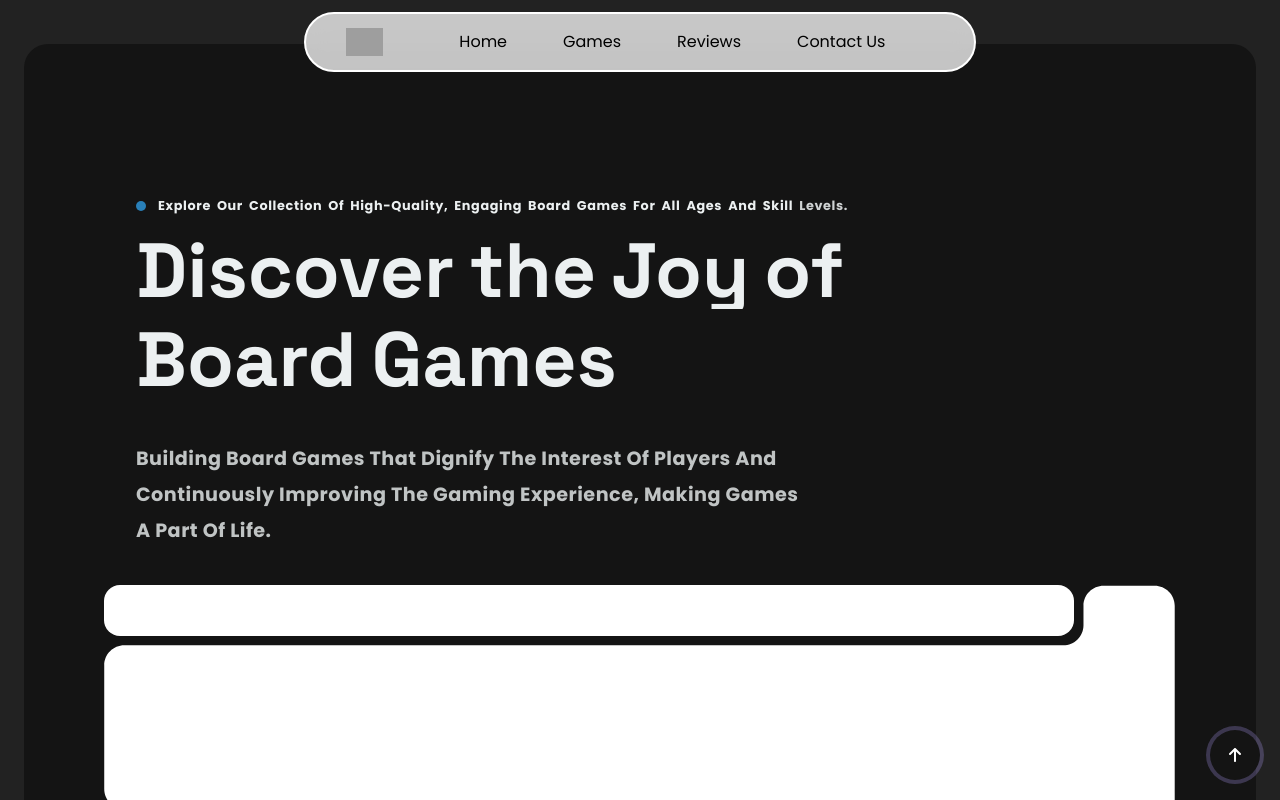
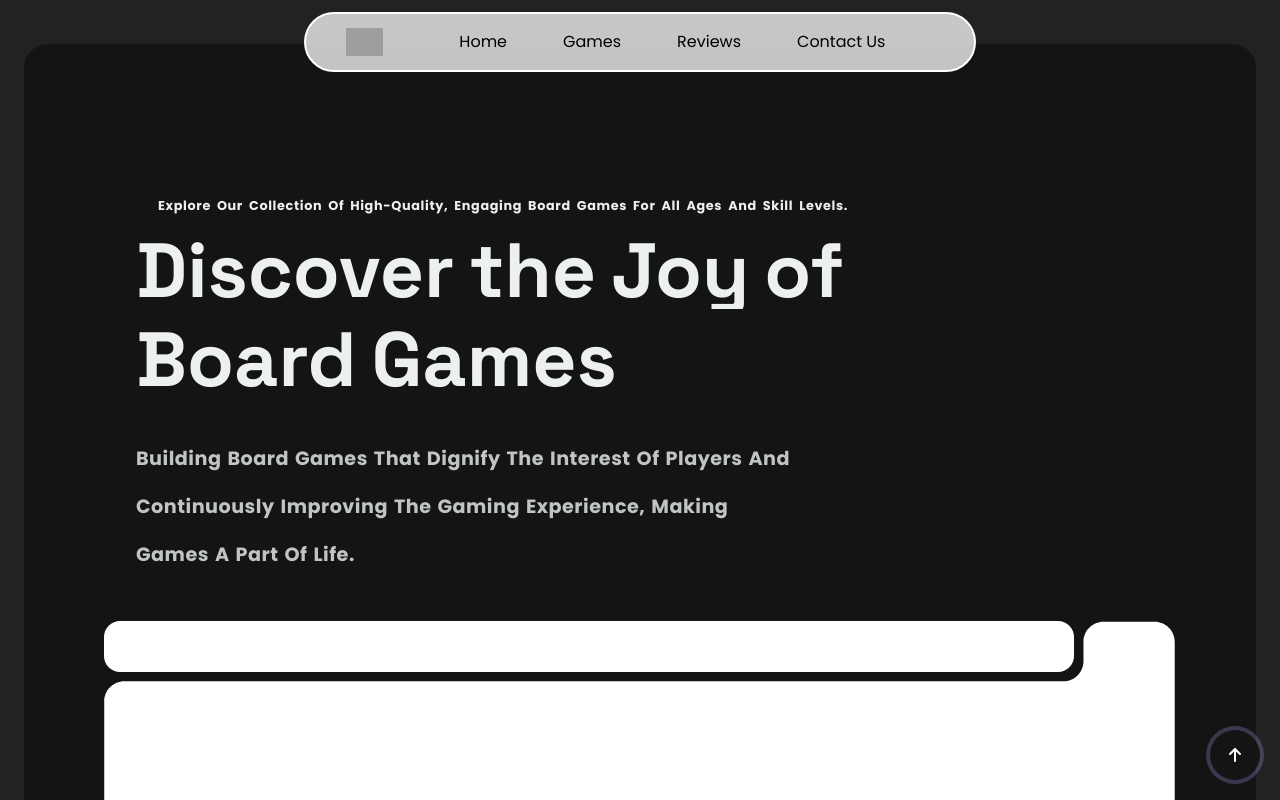
Before and after one commit to ncjpr04/AlignIt, a React (Vite) app: page / in a window 1280 px wide. Shown: the top 800 px of the page. Built offline with nearby package versions, Linux system fonts and the light colour scheme; grey boxes are pictures that could not be loaded.

Commit message:
remaining

```diff
--- a/src/App.css
+++ b/src/App.css
@@ -3,6 +3,11 @@
     margin-right: 6px;
 
 
+}
+.lowerText span {
+    display: inline-block;
+    margin-right: 6px;
+    overflow: hidden;
 }
 
 .mainText span {
--- a/src/Components/Home.jsx
+++ b/src/Components/Home.jsx
@@ -19,7 +19,7 @@ const Home = () => {
                         Discover the Joy of Board Games
                     </h2>
                     <div className="flex flex-wrap justify-between items-end py-4 w-full ">
-                        <div className="opacity-80 md:font-bold lg:font-bold lg:text-[1.5vw]  md:text-[1.8vw] sm:text-md text-[3vw] text-text md:leading-1 md:tracking-normal tracking-widest leading-0 sm:leading-1 lg:tracking-wide sm:tracking-normal lg:leading-9 capitalize lg:w-2/3   sm:text-md  ">
+                        <div className="lowerText opacity-80 md:font-bold lg:font-bold lg:text-[1.5vw]  md:text-[1.8vw] sm:text-md text-[3vw] text-text md:leading-1 md:tracking-normal tracking-widest leading-0 sm:leading-1 lg:tracking-wide sm:tracking-normal lg:leading-9 capitalize lg:w-2/3   sm:text-md  ">
                             Building board games that dignify the interest of players and continuously improving the gaming experience, making games a part of life.
                         </div>
                         {/* <div class="w-5/6 pl-[80%] flex z-20 gap-4 flex-row justify-center items-center"> */}
--- a/src/Components/useTextAnimation.js
+++ b/src/Components/useTextAnimation.js
@@ -8,6 +8,7 @@ export const useTextAnimation = () => {
         function breakTheText() {
             const mainTextElements = document.getElementsByClassName("mainText");
             const upperTextElements = document.getElementsByClassName("upperText");
+            const lowerTextElements = document.getElementsByClassName("lowerText");
             if (upperTextElements.length > 0) {
                 const upperTextElement = upperTextElements[0];
                 const upperText = upperTextElement.textContent;
@@ -28,6 +29,16 @@ export const useTextAnimation = () => {
                 });
                 mainTextElement.innerHTML = mainclutter;
             }
+            if (lowerTextElements.length > 0) {
+                const lowerTextElement = lowerTextElements[0];
+                const lowerText = lowerTextElement.textContent;
+                const splitedlowerText = lowerText.split(" "); // Split into individual words
+                let lowerclutter = "";
+                splitedlowerText.forEach(function (lowerelem) {
+                    lowerclutter += `<span>${lowerelem} </span>`; // Add a space after each word
+                });
+                lowerTextElement.innerHTML = lowerclutter;
+            }
         }
 
         // Ensure the DOM is ready before accessing elements
@@ -41,6 +52,13 @@ export const useTextAnimation = () => {
             opacity: 0,
             stagger: 0.15
         });
+        gsap.from(".lowerText span", {
+            z: 100,
+            duration: 0.3,
+            delay: 3.5,
+            opacity: 0,
+            stagger: 0.1
+        });
         gsap.from(".upperText span", {
             z: 100,
             duration: 0.5,
```
